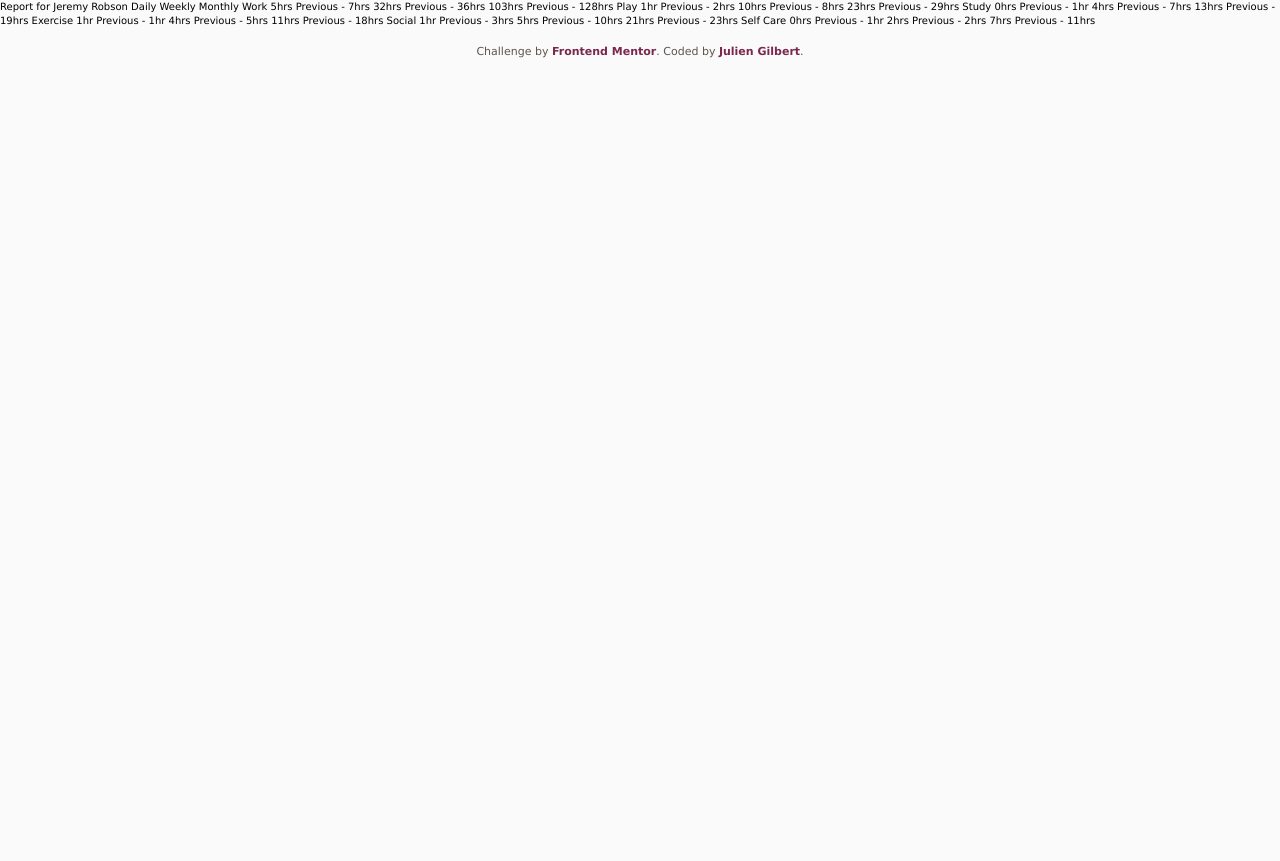
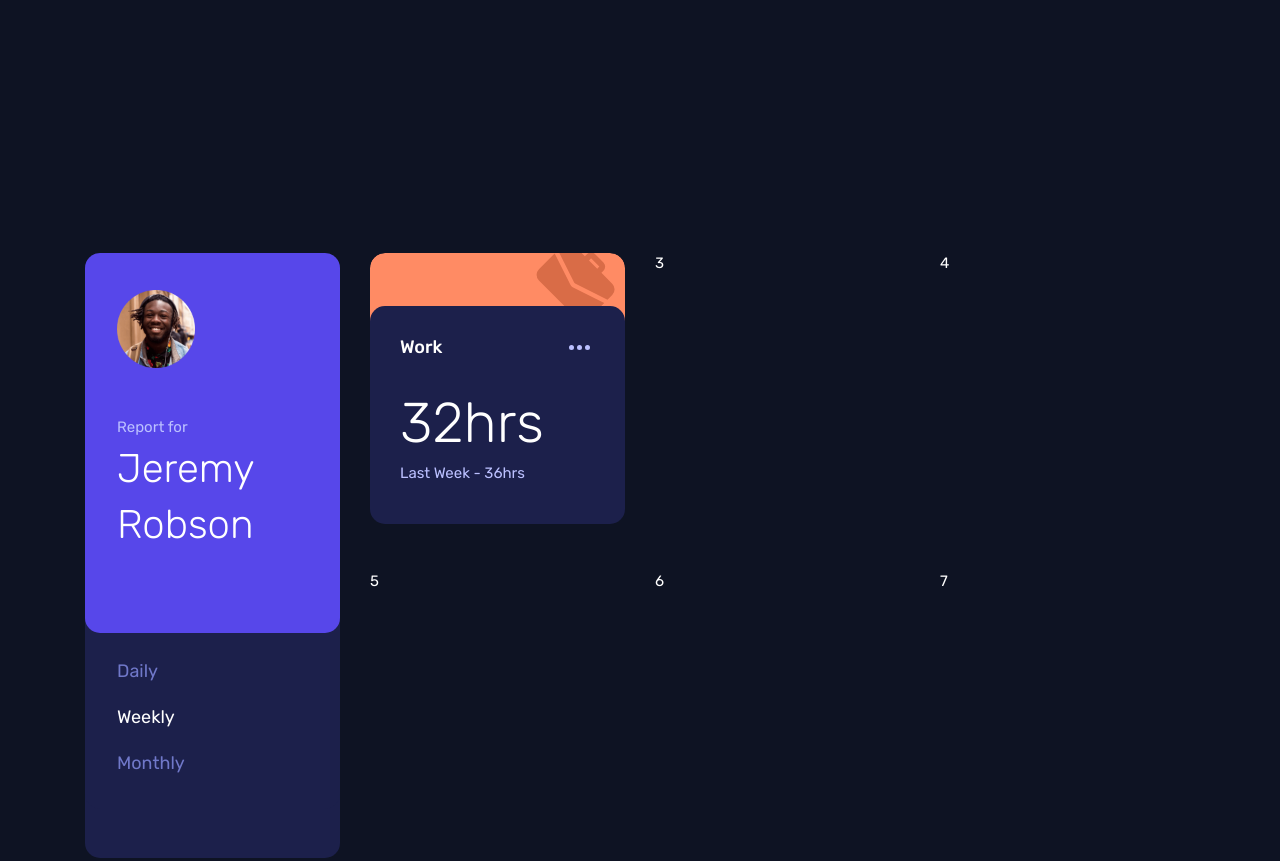
Before and after one commit to juliengDev/Time-tracking-dashboard, a website built with Vite: page index.html in a window 1280 px wide. Shown: the top 861 px of the page. Before the commit the page ends 800 px from the top, so only its background shows below. Built offline with nearby package versions, Linux system fonts and the light colour scheme.

Commit message:
card css done

```diff
--- a/index.html
+++ b/index.html
@@ -11,13 +11,53 @@
 </head>
 
 <body>
-  <main>
-    Report for
-    Jeremy Robson
+  <main class="container">
+    <section class="grid dashboard">
+      <div class="grid__item1 dashboard__card">
+        <div class="dashboard__card__profil">
+          <img src="/public/image-jeremy.png" alt="Picture of an avatar" class="dashboard__card__profil__avatar"
+            width="78px" height="78px">
+          <p class="dashboard__card__profil__intro">Report for</p>
+          <h1 class="dashboard__card__profil__name"> Jeremy Robson</h1>
+        </div>
+        <div class="dashboard__card__calendar">
+          <p class="dashboard__card__calendar__daily">Daily</p>
+          <p class="dashboard__card__calendar__weekly">Weekly</p>
+          <p class="dashboard__card__calendar__monthly">Monthly</p>
+        </div>
+      </div>
+      <div class="grid__item2 dashboard__miniCard ">
+        <div class="dashboard__miniCard__logo color-salmon">
+          <svg class=" dashboard__miniCard__logo__icon" width="79" height="79" xmlns="http://www.w3.org/2000/svg">
+            <path
+              d="m18.687 10.43 15.464 30.906c.31.682.743 1.322 1.3 1.88.558.557 1.198.99 1.714 1.217L68.237 59.98 52.484 75.732a8.025 8.025 0 0 1-11.355 0L2.934 37.538a8.025 8.025 0 0 1 0-11.356L18.687 10.43Zm19.345-7.99 10.839 10.838 2.065-2.064a5.845 5.845 0 0 1 8.258 0l8.258 8.259a5.845 5.845 0 0 1 0 8.258l-2.064 2.064 10.839 10.84a8.025 8.025 0 0 1 0 11.355l-4.728 4.728L39.126 40.53a1.963 1.963 0 0 1-.578-.413 1.963 1.963 0 0 1-.413-.578L21.95 7.168l4.728-4.728a8.025 8.025 0 0 1 11.355 0Zm17.033 12.903-2.064 2.065 8.258 8.258 2.064-2.064-8.258-8.259Z"
+              fill="#D96C47" fill-rule="nonzero" />
+          </svg>
+        </div>
+        <div class="dashboard__miniCard__card">
+          <div class="dashboard__miniCard__card__title">
+            <h2 class="ft-body-med dashboard__miniCard__card__title__name">Work</h2>
+            <svg class="dashboard__miniCard__card__title__icon" width="21" height="5"
+              xmlns="http://www.w3.org/2000/svg">
+              <path
+                d="M2.5 0a2.5 2.5 0 1 1 0 5 2.5 2.5 0 0 1 0-5Zm8 0a2.5 2.5 0 1 1 0 5 2.5 2.5 0 0 1 0-5Zm8 0a2.5 2.5 0 1 1 0 5 2.5 2.5 0 0 1 0-5Z"
+                fill="#BBC0FF" fill-rule="evenodd" />
+            </svg>
+          </div>
+          <h3 class="dashboard__miniCard__card__hours ft-heading">32hrs</h3>
+          <h4 class="dashboard__miniCard__card__lastWeek">Last Week - 36hrs</h4>
 
-    Daily
-    Weekly
-    Monthly
+        </div>
+
+
+      </div>
+      <div class="grid__item3">3</div>
+      <div class="grid__item4">4</div>
+      <div class="grid__item5">5</div>
+      <div class="grid__item6">6</div>
+      <div class="grid__item7">7</div>
+
+    </section>
 
     Work
     5hrs <!-- daily -->
--- a/src/scss/base/_base.scss
+++ b/src/scss/base/_base.scss
@@ -1,12 +1,23 @@
 :root {
-  --color-dark-charcoal: #312e2c;
-  --color-dark-raspberry: #7a284e;
-  --color-brandy-red: #854632;
-  --color-wenge-brown: #5f564d;
-  --color-eggshell: #f3e5d7;
-  --color-white-coffee: #e3ddd7;
-  --color-snow: #fff7fb;
-  --color-pure-white: #ffffff;
+  --color-UntoldBlue: #0e1323;
+  --color-LightLavy: #bbc0ff;
+  --color-HeathersDupe: #1c204b;
+  --color-PureWhite: #ffffff;
+  --color-PurpleHeart: #5a1cbb;
+  --color-BlueMarguerite: #7078c9;
+  --color-JungleGreen: #29ba66;
+  --color-BostonBlue: #3f9cbb;
+  --color-Emerald: #4bcf82;
+  --color-PictonBlue: #55c2e6;
+  --color-RoyalBlue: #5747ea;
+  --color-PurpleHeart2: #7335d2;
+  --color-Alto: #d8d8d8;
+  --color-RedDamask: #d96c47;
+  --color-FireBush: #e6a532;
+  --color-FrenchRose: #f04667;
+  --color-CreamCan: #f1c75b;
+  --color-WildWatermelon: #ff5e7d;
+  --color-Salmon: #ff8b64;
 }
 
 * {
--- a/src/scss/base/_typography.scss
+++ b/src/scss/base/_typography.scss
@@ -11,10 +11,23 @@
 	•	900 : Black (Heavy)
 
   */
+@import url("https://fonts.googleapis.com/css2?family=Manrope:wght@200..800&family=Roboto:ital,wght@0,100;0,300;0,400;0,500;0,700;0,900;1,100;1,300;1,400;1,500;1,700;1,900&family=Rubik:ital,wght@0,300..900;1,300..900&display=swap");
 
 body {
-  font-family: "Verdana", sans-serif;
-  background-color: #fafafa;
+  font-family: "Rubik", sans-serif;
+  background-color: var(--color-UntoldBlue);
+  color: var(--color-PureWhite);
   font-weight: 400;
   line-height: 1.4;
+  font-size: 1.5rem;
 }
+
+.ft-heading {
+  font-size: 5.6rem;
+  font-weight: 300;
+}
+
+.ft-body-med {
+  font-size: 1.8rem;
+  font-weight: 500;
+}
--- a/src/scss/base/_utilities.scss
+++ b/src/scss/base/_utilities.scss
@@ -5,25 +5,24 @@
   transform: translate(-50%, -50%);
   text-align: center;
 }
-.centered-div2 {
-  margin: 0 auto;
-  max-width: 50%;
-  text-align: center;
-}
-
-.centered-div3 {
-  display: flex;
-  flex-direction: column;
-  align-items: center;
-  margin: 0 auto;
-}
 
 .container {
   display: flex;
-  justify-content: center;
   align-items: center;
+  flex-direction: column;
+  margin: 0 auto;
 }
+.grid {
+  margin: 25.3rem 16.5rem;
+  display: grid;
+  grid-template-columns: repeat(4, 25.5rem);
+  grid-template-rows: 1fr 1fr;
+  gap: 3rem;
 
+  &__item1 {
+    grid-row: 1/-1;
+  }
+}
 .hidden {
   position: absolute;
   width: 1px;
@@ -34,3 +33,6 @@
   clip: rect(0, 0, 0, 0);
   border: 0;
 }
+.color-salmon {
+  background-color: var(--color-Salmon);
+}
--- a/src/scss/pages/_home.scss
+++ b/src/scss/pages/_home.scss
@@ -0,0 +1,86 @@
+.dashboard {
+  &__card {
+    background-color: var(--color-HeathersDupe);
+    overflow: hidden;
+    border-radius: 15px;
+    &__profil {
+      background-color: var(--color-RoyalBlue);
+      border-radius: 0 0 15px 15px;
+      &__avatar {
+        margin: 3.7rem 14.5rem 4.3rem 3.2rem;
+      }
+      &__intro {
+        color: var(--color-LightLavy);
+        margin-bottom: 0.3rem;
+        margin-left: 3.2rem;
+      }
+      &__name {
+        font-size: 4rem;
+        font-weight: 300;
+        padding: 0 8.4rem 8rem 3.2rem;
+      }
+    }
+
+    &__calendar {
+      display: flex;
+      flex-direction: column;
+      background-color: var(--color-HeathersDupe);
+      font-size: 1.8rem;
+      font-weight: 400;
+      padding: 2.6rem 15.5rem 3.2rem 3.2rem;
+      gap: 2.1rem;
+      border-radius: 0 0 15px 15px;
+      &__daily {
+        color: var(--color-BlueMarguerite);
+      }
+
+      &__monthly {
+        color: var(--color-BlueMarguerite);
+      }
+    }
+  }
+  &__miniCard {
+    overflow: hidden;
+    border-radius: 15px;
+
+    &__logo {
+      padding-bottom: 7rem;
+      overflow: hidden;
+      width: 100%;
+      position: relative;
+      border-radius: 15px 15px 0 0;
+      &__icon {
+        position: absolute;
+        top: -10px;
+        right: 10px;
+        width: 79px;
+        height: 79px;
+      }
+    }
+    &__card {
+      position: relative;
+      top: -1.7rem;
+      width: 100%;
+      background-color: var(--color-HeathersDupe);
+      border-radius: 15px;
+
+      &__title {
+        min-width: 25.5rem;
+        display: flex;
+        align-items: center;
+        justify-content: space-between;
+        max-width: 19rem;
+        padding: 2.9rem 3.5rem 2.4rem 3rem;
+      }
+      &__hours {
+        padding-left: 3rem;
+      }
+      &__lastWeek {
+        color: var(--color-LightLavy);
+        font-size: 1.5rem;
+        font-weight: 400;
+        padding: 0 3rem 4rem 3rem;
+      }
+    }
+  }
+}
```
Also changed, not shown: css/style.css, public/favicon-32x32.png (renamed from images/favicon-32x32.png), public/icon-ellipsis.svg (renamed from images/icon-ellipsis.svg), public/icon-exercise.svg (renamed from images/icon-exercise.svg), public/icon-play.svg (renamed from images/icon-play.svg), public/icon-self-care.svg (renamed from images/icon-self-care.svg), public/icon-social.svg (renamed from images/icon-social.svg), public/icon-study.svg (renamed from images/icon-study.svg), public/icon-work.svg (renamed from images/icon-work.svg), public/image-jeremy.png (renamed from images/image-jeremy.png), 1 other file.
